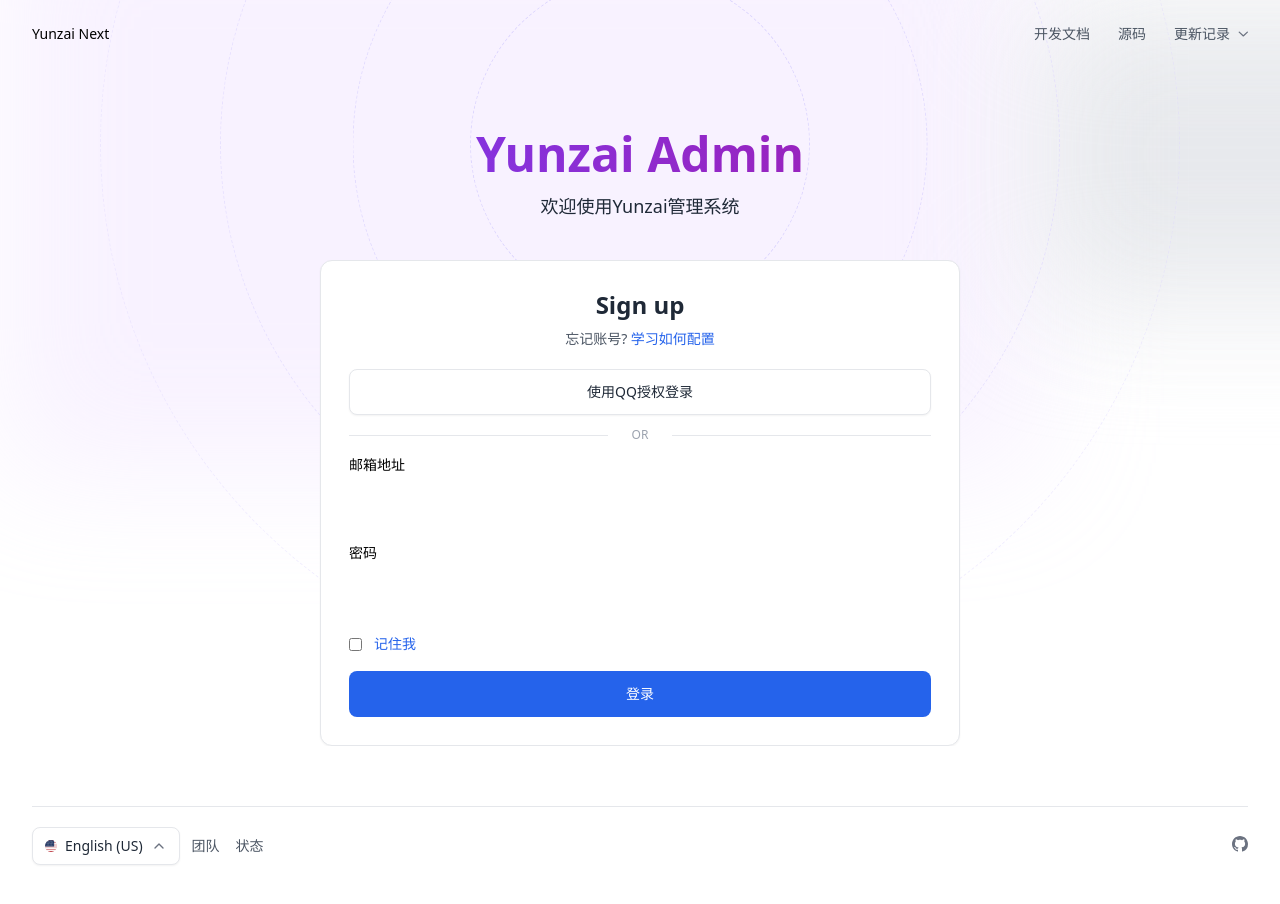
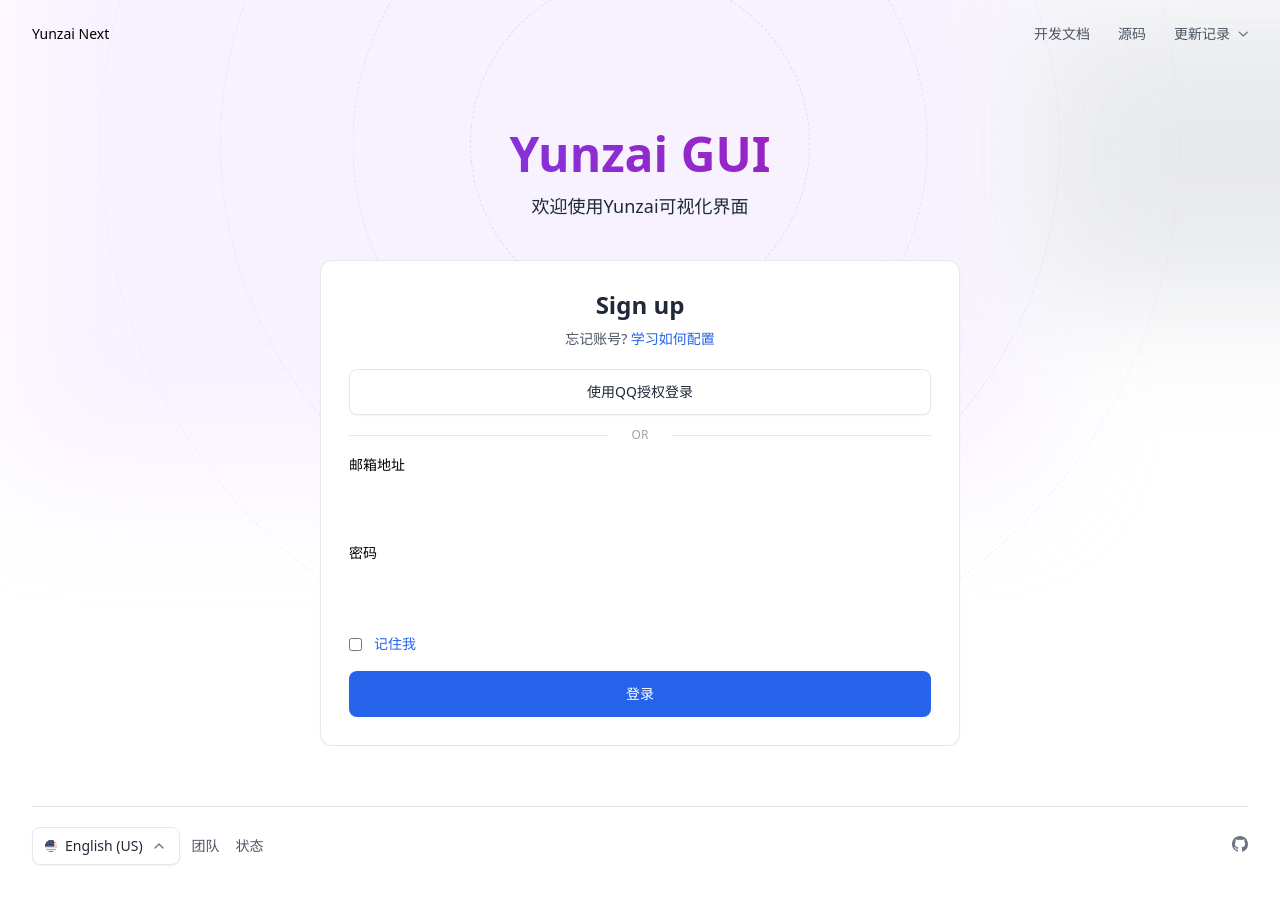
Before and after one commit to yunzaijs/gui, a Next.js app: page / in a window 1280 px wide. Built offline with nearby package versions, Linux system fonts and the light colour scheme.

Commit message:
feat: 修改cwd

```diff
--- /dev/null
+++ b/pages/api/config.ts
@@ -0,0 +1,16 @@
+import { existsSync, readFileSync } from 'fs';
+import { NextApiRequest, NextApiResponse } from 'next';
+import { join } from 'path';
+
+const LOG = () => {
+  const cwd = process.cwd()
+  const dir = join(cwd, 'yunzai.config.js')
+  if (existsSync(dir)) {
+    console.log("config", readFileSync(dir, 'utf-8'))
+  }
+}
+
+export default (req: NextApiRequest, res: NextApiResponse) => {
+  res.status(200).json({ foo: 'hello word' })
+  LOG()
+}
--- a/pages/api/user.ts
+++ b/pages/api/env.ts
@@ -1,5 +1,5 @@
 import { NextApiRequest, NextApiResponse } from 'next';
 export default (req: NextApiRequest, res: NextApiResponse) => {
-  res.status(200).json({ foo: 'hello word' })
-  console.log("process.cwd()", process.cwd())
+    res.status(200).json({ foo: 'hello word' })
+    console.log("env", process.env)
 }
--- a/src/app/page.tsx
+++ b/src/app/page.tsx
@@ -1,13 +1,10 @@
-import Main from './Main'
-import Footer from './Footer'
+import Main from './pages/Main'
+import Footer from './pages/Footer'
 export default function Home() {
   return (
     <>
-      <div className="flex flex-col">
-        <Main></Main>
-        <div className=""></div>
-        <Footer></Footer>
-      </div>
+      <Main></Main>
+      <Footer></Footer>
     </>
   )
 }
--- a/src/app/Main.tsx
+++ b/src/app/pages/Main.tsx
@@ -377,10 +377,10 @@ export default () => {
           <div className="max-w-[85rem] px-4 pt-10 sm:px-6 lg:px-8 lg:pt-14 mx-auto">
             <div className="max-w-2xl mx-auto text-center mb-10">
               <h2 className="text-3xl leading-tight font-bold md:text-4xl md:leading-tight lg:text-5xl lg:leading-tight bg-clip-text bg-gradient-to-r from-violet-600 to-fuchsia-700 text-transparent">
-                Yunzai Admin
+                Yunzai GUI
               </h2>
               <p className="mt-2 lg:text-lg text-gray-800 dark:text-neutral-200">
-                欢迎使用Yunzai管理系统
+                欢迎使用Yunzai可视化界面
               </p>
             </div>
           </div>
```
Also changed, not shown: pages/home.tsx (added, +10 -0 lines), yunzai-gui.js (+9 -13 lines), src/app/pages/Footer.tsx (renamed from src/app/Footer.tsx), src/app/pages/From.tsx (renamed from src/app/From.tsx), 1 other file (tests, documents, lock files or other folders).
